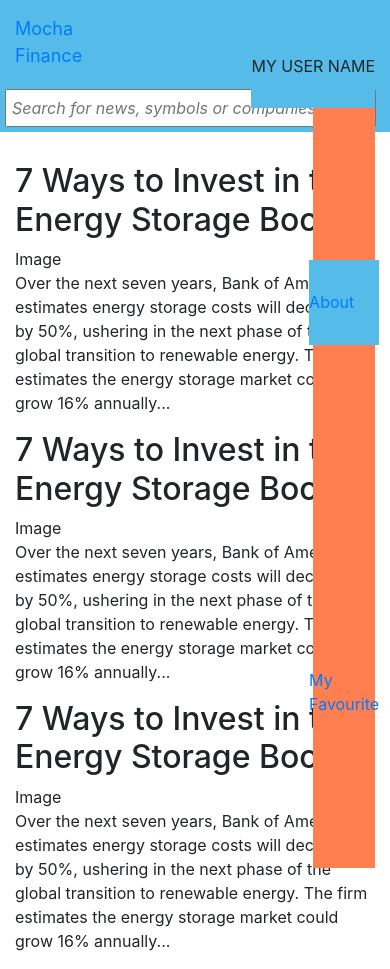
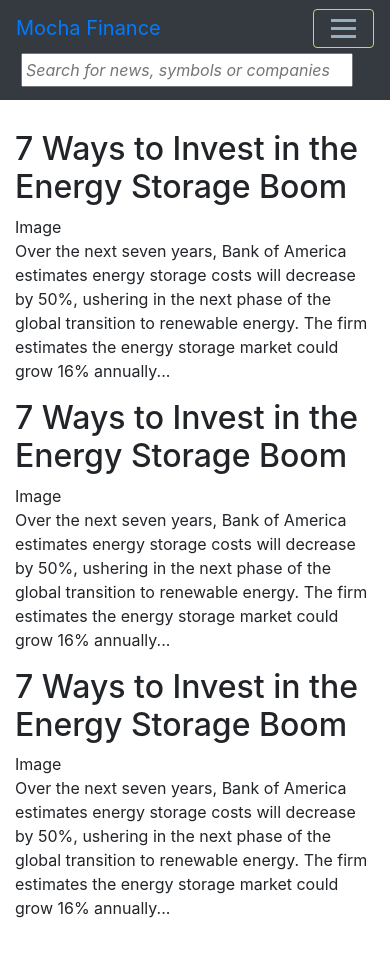
Before and after one commit to Sungmin-Kim-0508/Mocha-Finance, a React (Create React App) app in the folder Mocha_Finance/ClientApp/: page / in a window 390 px wide. After the commit the page ends 936 px from the top, so only its background shows below. Built offline with nearby package versions, Linux system fonts and the light colour scheme.

Commit message:
Completed making the layout

```diff
--- a/Mocha_Finance/ClientApp/src/components/Header/HeaderPresenter.js
+++ b/Mocha_Finance/ClientApp/src/components/Header/HeaderPresenter.js
@@ -3,16 +3,27 @@
 import routes from "../../routes";
 import style from "./header.module.scss";
 import SearchBar from "../Search";
+import Toggler from "../../utils/NavToggleBtn";
 
 const HeaderPresenter = () => {
   const AuthLink = () => (
-    <div className={style.authLink}>
-      <li>MY USER NAME</li>
-      <div className={style.dropList}>
-        <li>Profile</li>
-        <li>Log Out</li>
+    <>
+      <a
+        class="nav-link dropdown-toggle"
+        href="#"
+        id="navbarDropdown"
+        role="button"
+        data-toggle="dropdown"
+        aria-haspopup="true"
+        aria-expanded="false"
+      >
+        MY USER NAME
+      </a>
+      <div className="dropdown-menu" aria-labelledby="navbarDropdown">
+        <a className="dropdown-item">Profile</a>
+        <a className="dropdown-item">Log Out</a>
       </div>
-    </div>
+    </>
   );
   const GuestLink = () => (
     <div className={style.guestLink}>
@@ -21,28 +32,52 @@
       </li>
     </div>
   );
+
   return (
     <header className={style.header}>
-      <nav className={style.nav}>
-        <section className={style.logo}>
-          <li>
-            <NavLink to={routes.home}>Mocha Finance</NavLink>
-          </li>
-        </section>
+      <nav className="navbar navbar-expand-sm bg-dark">
+        <NavLink className="navbar-brand" to={routes.home}>
+          Mocha Finance
+        </NavLink>
+        <button
+          className={`navbar-toggler ${style.toggleBtn}`}
+          type="button"
+          data-toggle="collapse"
+          data-target="#navbarForCollapsing"
+          aria-controls="navbarForCollapsing"
+        >
+          <Toggler />
+        </button>
+
         <section className={style.searchBar}>
           <SearchBar />
         </section>
-        <section className={style.navLinks}>
-          <div className={style.normalLinks}>
-            <li>
-              <a href="#">About</a>
+
+        <section
+          className={`collapse navbar-collapse ${style.links}`}
+          id="navbarForCollapsing"
+        >
+          <ul className="navbar-nav mr-auto">
+            <li className={`nav-item ${style.mobileLink}`}>
+              <a href="#" className="nav-link">
+                My User Name
+              </a>
             </li>
-            <NavLink to={routes.favorite}>My Favourite</NavLink>
-          </div>
-          <div className={style.userLinks}>
-            {/* <GuestLink /> */}
-            <AuthLink />
-          </div>
+            <li className="nav-item">
+              <a href="#" className="nav-link">
+                About
+              </a>
+            </li>
+            <li className="nav-item">
+              <NavLink to={routes.favorite} className="nav-link">
+                My Favourite
+              </NavLink>
+            </li>
+            <li className={`nav-item dropdown ${style.desktopLink}`}>
+              {/* <GuestLink /> */}
+              <AuthLink />
+            </li>
+          </ul>
         </section>
       </nav>
     </header>
--- a/Mocha_Finance/ClientApp/src/components/Header/header.module.scss
+++ b/Mocha_Finance/ClientApp/src/components/Header/header.module.scss
@@ -4,63 +4,23 @@
 $header-background-color: #55bce9;
 $common-grid-gap: 30px;
 $droplist-background-color: #a8d8ec;
+$toggleBtn-border-line-color: #badc58;
+
 .header {
-  background-color: $header-background-color;
-  min-height: $header-height-vh;
-  .nav {
-    display: grid;
-    grid-auto-flow: column;
-    justify-content: space-around;
-    align-items: center;
+  nav {
+    .toggleBtn {
+      border-color: $toggleBtn-border-line-color;
+    }
+    .links {
+      margin-left: 10vw;
 
-    li,
-    a {
-      display: grid;
-      align-items: center;
-    }
-
-    li {
-      background-color: $header-background-color;
-      height: $header-height-vh;
-    }
-
-    .logo {
-      font-size: 20px;
-    }
-
-    .navLinks {
-      display: grid;
-      grid-auto-flow: column;
-      justify-content: space-around;
-      grid-gap: $common-grid-gap;
-      font-size: 16px;
-
-      .userLinks {
-        display: grid;
-        grid-auto-flow: column;
-        grid-gap: $common-grid-gap;
-      }
-
-      .normalLinks {
-        display: grid;
-        grid-auto-flow: column;
-        grid-gap: $common-grid-gap;
-      }
-
-      .authLink {
-        cursor: pointer;
-        position: relative;
-
-        &:hover .dropList {
-          display: block;
+      ul {
+        .mobileLink {
+          display: none;
         }
 
-        .dropList {
-          display: none;
-          z-index: 5;
-          position: absolute;
-          width: 100%;
-          text-align: center;
+        .desktopLink {
+          display: block;
         }
       }
     }
@@ -70,43 +30,18 @@
 // Mobile
 @media screen and (max-width: 780px) {
   .header {
-    .nav {
-      display: grid;
-      grid-auto-flow: row;
-      grid-template-columns: 1fr;
+    nav {
+      .links {
+        margin-left: 10vw;
 
-      .logo li a {
-        width: 30px;
-        position: relative;
-        left: 15px;
-        font-size: 18px;
-      }
+        ul {
+          .mobileLink {
+            display: block;
+          }
 
-      .navLinks {
-        display: grid;
-        grid-auto-flow: column;
-        position: absolute;
-        right: 15px;
-
-        .normalLinks {
-          position: absolute;
-          background-color: coral;
-          right: 0;
-          height: 100vh - $header-height-vh;
-          width: 50%;
-          top: $header-height-vh;
-
-          display: grid;
-          grid-auto-flow: row;
-          justify-content: center;
-          align-items: center;
-          grid-gap: 20px;
-          z-index: 5;
-        }
-
-        .userLinks {
-          display: grid;
-          grid-auto-flow: row;
+          .desktopLink {
+            display: none;
+          }
         }
       }
     }
--- a/Mocha_Finance/ClientApp/src/components/Home/HomePresenter.js
+++ b/Mocha_Finance/ClientApp/src/components/Home/HomePresenter.js
@@ -15,9 +15,7 @@
   return (
     <div className={style.homeContainer}>
       {/* Menu Bar: Favourite, Predict */}
-      <section className={style.btnWrapper}>
-        <ToggleBtn />
-      </section>
+      <section className={style.btnWrapper}></section>
       <section className={style.searchResult}>
         {isLoading === false && isSearch === false && <News />}
         {isLoading && stockInfos.length === 0 && <p>Loading...</p>}
--- a/Mocha_Finance/ClientApp/src/components/Search/search.module.scss
+++ b/Mocha_Finance/ClientApp/src/components/Search/search.module.scss
@@ -1,16 +1,17 @@
-$search-bar-width: 40vw;
+$search-bar-width: 30vw;
 $search-bar-height: 30px;
 form {
+  display: inline-block;
+  margin-left: 10vw;
   input[type="text"] {
-    padding: 5px;
+    width: 30vw;
+    padding: 3px;
     font-style: italic;
   }
   input[type="sumbit"] {
     padding: 0 5px;
   }
-  .searchInput {
-    min-width: 35vw;
-  }
+
   .submitInput {
     min-width: 5vw;
     height: 30px;
@@ -20,10 +21,11 @@
 // Mobile
 @media screen and (max-width: 780px) {
   form {
-    min-width: 100vw;
     padding: 5px;
+    margin-left: 0;
+
     .searchInput {
-      min-width: 95vw;
+      min-width: 85vw;
     }
     .submitInput {
       display: none;
--- a/Mocha_Finance/ClientApp/src/utils/NavToggleBtn/navToggleBtn.module.scss
+++ b/Mocha_Finance/ClientApp/src/utils/NavToggleBtn/navToggleBtn.module.scss
@@ -1,3 +1,5 @@
+$line-color: #95afc0;
+
 .toggleBtn {
   display: none;
 }
@@ -6,14 +8,13 @@
 @media screen and (max-width: 780px) {
   .toggleBtn {
     display: block;
-    position: absolute;
     right: 0;
     div {
       display: block;
       right: 0;
       height: 3px;
       width: 25px;
-      background-color: #0652dd;
+      background-color: $line-color;
       margin: 5px;
     }
 
```
